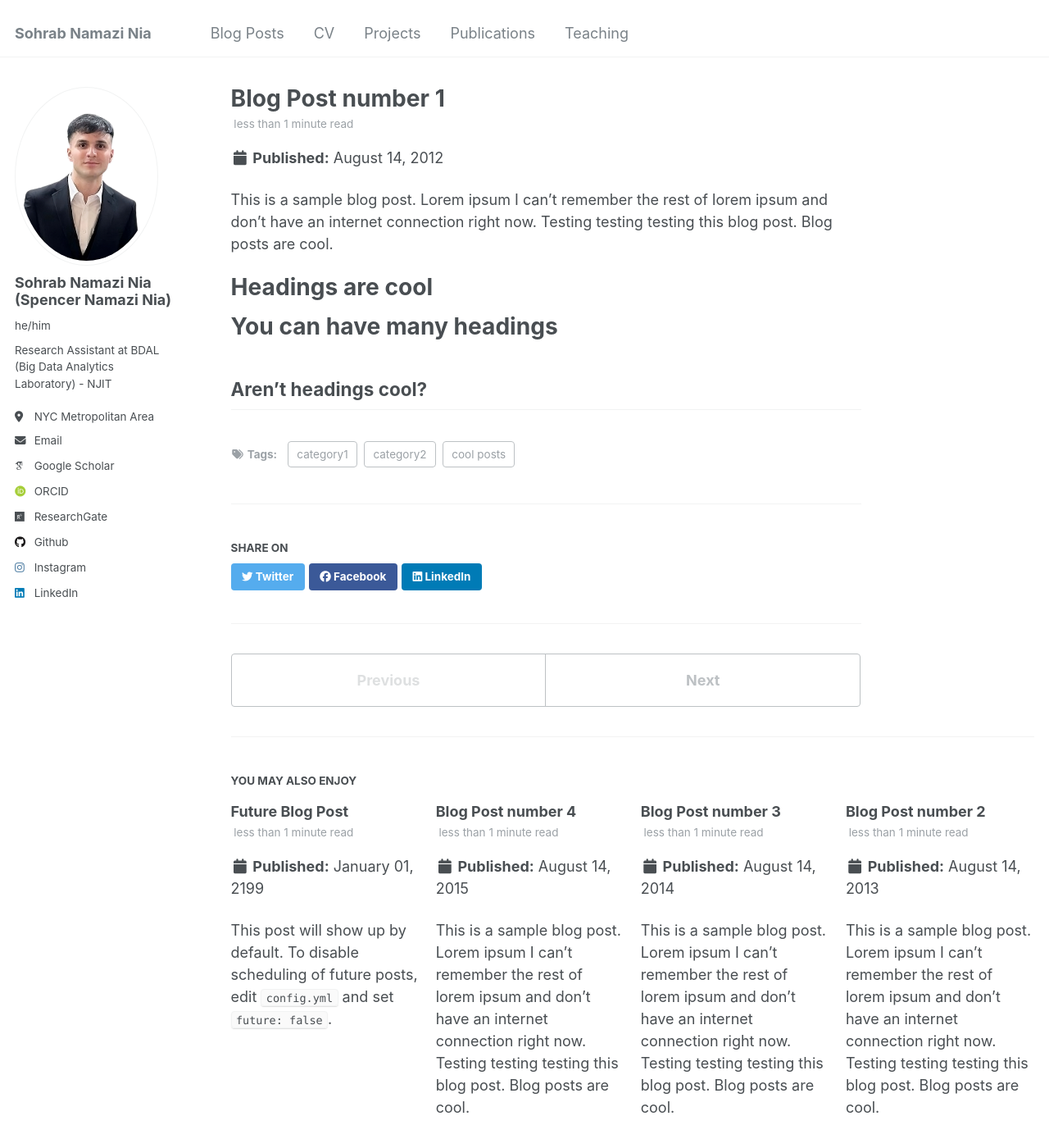
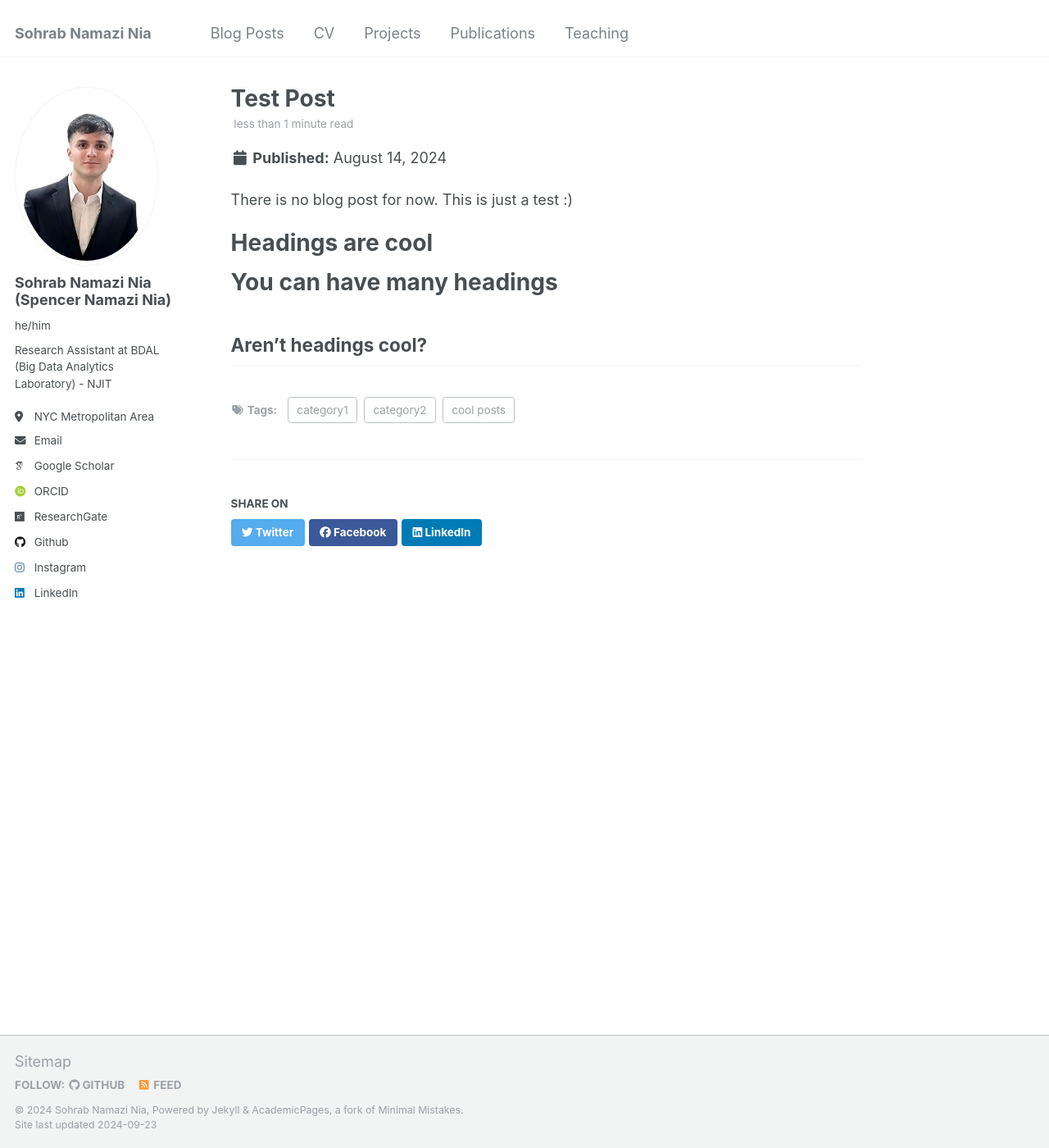
Before and after one commit to sohrabnamazinia/sohrabnamazinia.github.io, a Jekyll site: the page built from _posts/2012-08-14-blog-post-1.md, in a window 1280 px wide and 1400 px high. Shown: the whole window at 82% size. Built offline with Jekyll 4.4.1, drawn with Linux system fonts in a browser that asks for light colours; some web fonts are replaced.

Commit message:
update posts

```diff
--- a/_posts/2012-08-14-blog-post-1.md
+++ b/_posts/2012-08-14-blog-post-1.md
@@ -1,6 +1,6 @@
 ---
-title: 'Blog Post number 1'
-date: 2012-08-14
+title: 'Test Post'
+date: 2024-08-14
 permalink: /posts/2012/08/blog-post-1/
 tags:
   - cool posts
@@ -8,7 +8,7 @@ tags:
   - category2
 ---
 
-This is a sample blog post. Lorem ipsum I can't remember the rest of lorem ipsum and don't have an internet connection right now. Testing testing testing this blog post. Blog posts are cool.
+There is no blog post for now. This is just a test :)
 
 Headings are cool
 ======
--- a/_posts/2013-08-14-blog-post-2.md
+++ /dev/null
@@ -1,20 +0,0 @@
----
-title: 'Blog Post number 2'
-date: 2013-08-14
-permalink: /posts/2013/08/blog-post-2/
-tags:
-  - cool posts
-  - category1
-  - category2
----
-
-This is a sample blog post. Lorem ipsum I can't remember the rest of lorem ipsum and don't have an internet connection right now. Testing testing testing this blog post. Blog posts are cool.
-
-Headings are cool
-======
-
-You can have many headings
-======
-
-Aren't headings cool?
-------
--- a/_posts/2014-08-14-blog-post-3.md
+++ /dev/null
@@ -1,20 +0,0 @@
----
-title: 'Blog Post number 3'
-date: 2014-08-14
-permalink: /posts/2014/08/blog-post-3/
-tags:
-  - cool posts
-  - category1
-  - category2
----
-
-This is a sample blog post. Lorem ipsum I can't remember the rest of lorem ipsum and don't have an internet connection right now. Testing testing testing this blog post. Blog posts are cool.
-
-Headings are cool
-======
-
-You can have many headings
-======
-
-Aren't headings cool?
-------
--- a/_posts/2199-01-01-future-post.md
+++ /dev/null
@@ -1,11 +0,0 @@
----
-title: 'Future Blog Post'
-date: 2199-01-01
-permalink: /posts/2012/08/blog-post-4/
-tags:
-  - cool posts
-  - category1
-  - category2
----
-
-This post will show up by default. To disable scheduling of future posts, edit `config.yml` and set `future: false`.
```
Also changed, not shown: _posts/2015-08-14-blog-post-4.md (deleted, +0 -20 lines).
